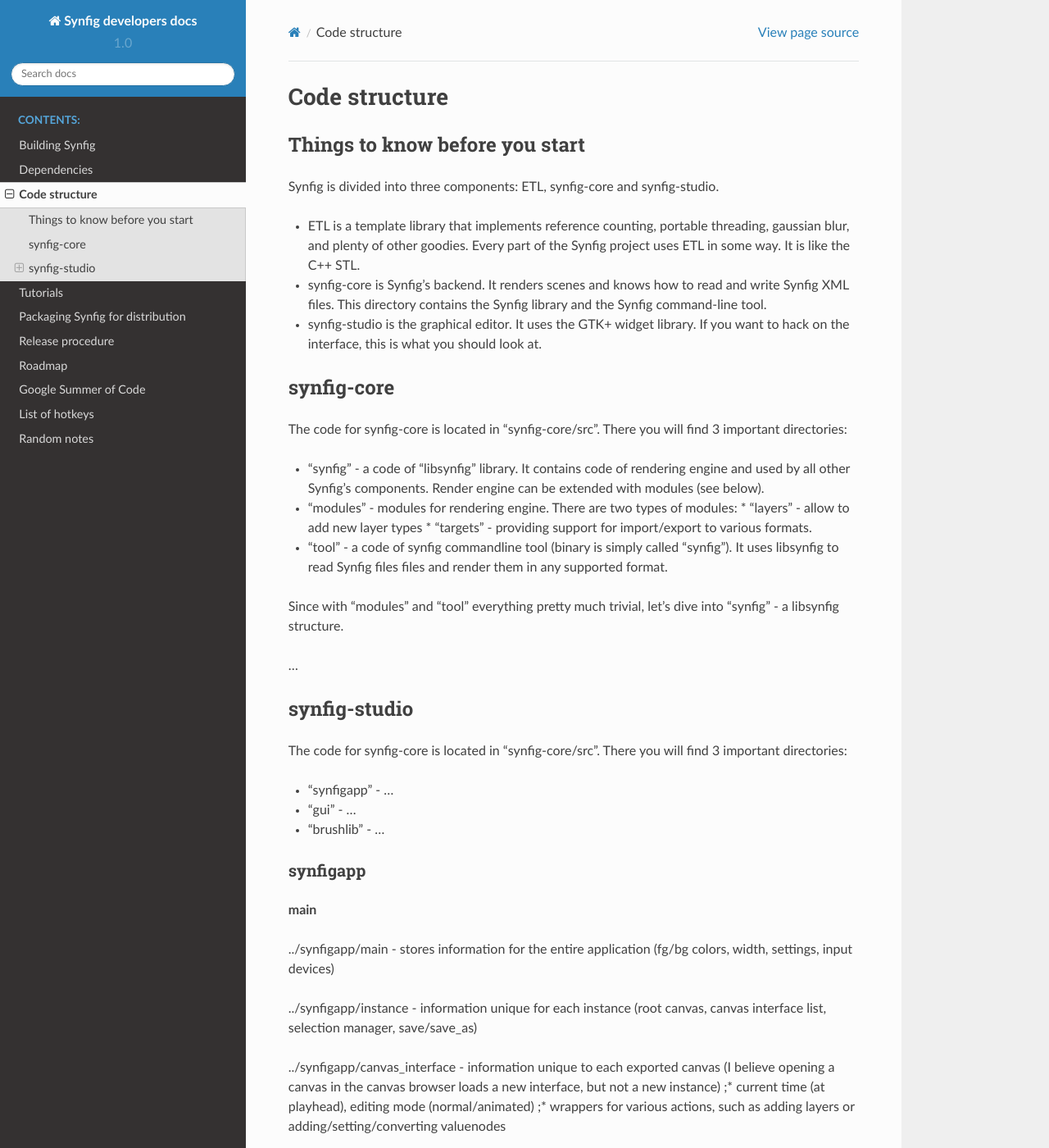
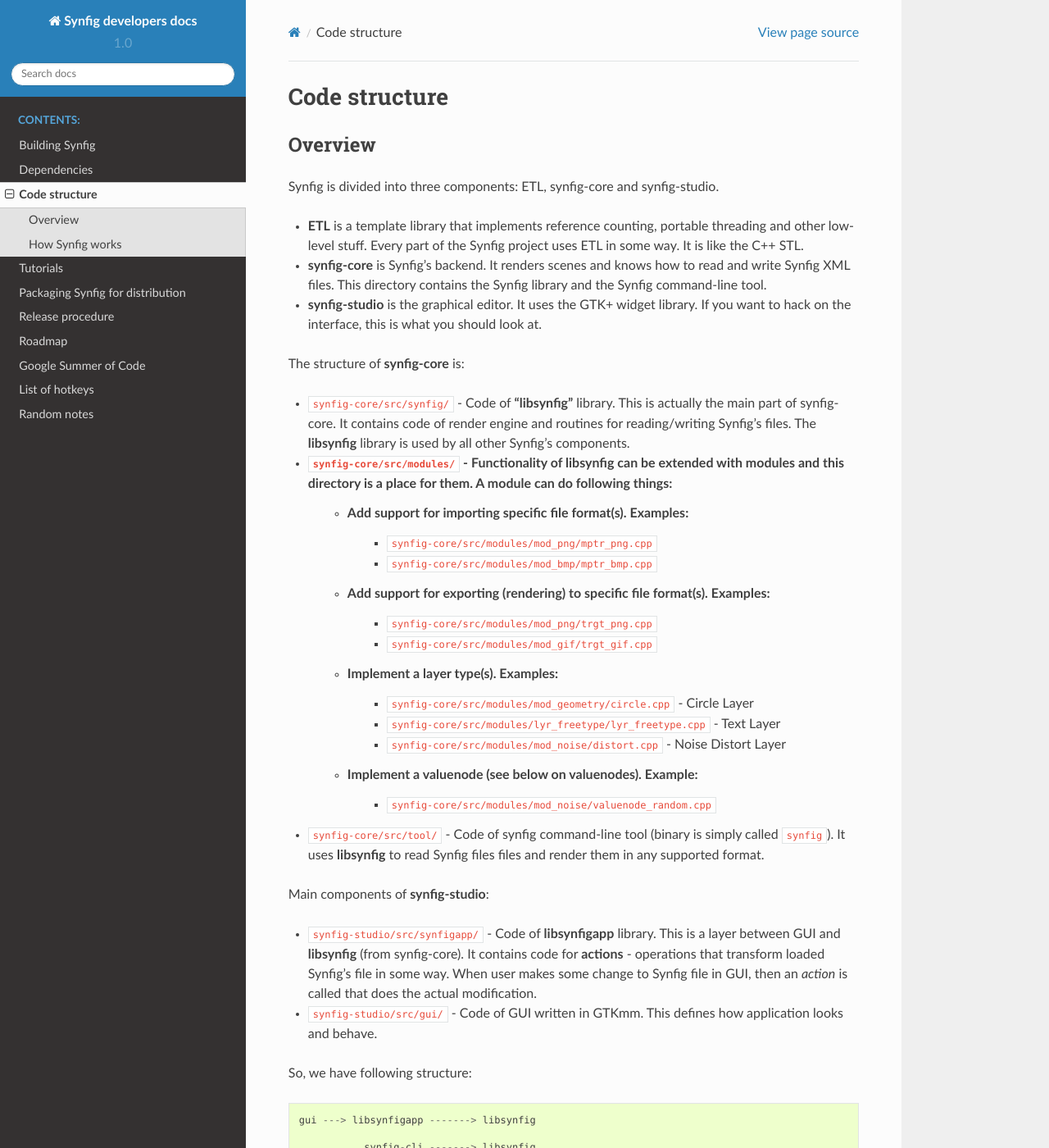
Before and after one commit to synfig/synfig-docs-dev, a Sphinx documentation site: the page built from docs/common/structure.rst, in a window 1280 px wide and 1400 px high. Shown: the whole window at 82% size. Built offline with Sphinx 7.4.7 and the Read the Docs theme 2.0.0, drawn with Linux system fonts in a browser that asks for light colours; some of the changed text lies outside the part shown.

Commit message:
Basic overview of structure and structure of synfig-core (WIP).

```diff
--- a/docs/common/structure.rst
+++ b/docs/common/structure.rst
@@ -3,228 +3,345 @@
 Code structure
 ===============
 
-Things to know before you start
-~~~~~~~~~~~~~~~~~~~~~~~~~~~~~~~
+
+Overview
+--------
 
 Synfig is divided into three components: ETL, synfig-core and synfig-studio.
 
-* ETL is a template library that implements reference counting, portable threading, gaussian blur, and plenty of other goodies. Every part of the Synfig project uses ETL in some way. It is like the C++ STL.
-* synfig-core is Synfig's backend. It renders scenes and knows how to read and write Synfig XML files. This directory contains the Synfig library and the Synfig command-line tool.
-* synfig-studio is the graphical editor. It uses the GTK+ widget library. If you want to hack on the interface, this is what you should look at.
+* **ETL** is a template library that implements reference counting, portable threading and other low-level stuff. Every part of the Synfig project uses ETL in some way. It is like the C++ STL.
+* **synfig-core** is Synfig's backend. It renders scenes and knows how to read and write Synfig XML files. This directory contains the Synfig library and the Synfig command-line tool.
+* **synfig-studio** is the graphical editor. It uses the GTK+ widget library. If you want to hack on the interface, this is what you should look at.
 
-synfig-core
-~~~~~~~~~~~~~~~~~~~~~~
+The structure of **synfig-core** is:
 
-The code for synfig-core is located in "synfig-core/src". There you will find 3 important directories:
+- ``synfig-core/src/synfig/`` - Code of **"libsynfig"** library. This is actually the main part of synfig-core. It contains code of render engine and routines for reading/writing Synfig's files. The **libsynfig** library is used by all other Synfig's components.
+- ``synfig-core/src/modules/`` - Functionality of **libsynfig** can be extended with modules and this directory is a place for them. A module can do following things:
+   - Add support for importing specific file format(s). Examples:
+      - ``synfig-core/src/modules/mod_png/mptr_png.cpp``
+      - ``synfig-core/src/modules/mod_bmp/mptr_bmp.cpp``
+   - Add support for exporting (rendering) to specific file format(s). Examples:
+      - ``synfig-core/src/modules/mod_png/trgt_png.cpp``
+      - ``synfig-core/src/modules/mod_gif/trgt_gif.cpp``
+   - Implement a layer type(s). Examples:
+      -  ``synfig-core/src/modules/mod_geometry/circle.cpp`` - Circle Layer
+      -  ``synfig-core/src/modules/lyr_freetype/lyr_freetype.cpp`` - Text Layer
+      -  ``synfig-core/src/modules/mod_noise/distort.cpp`` - Noise Distort Layer
+   - Implement a **valuenode** (see below on valuenodes). Example:
+      - ``synfig-core/src/modules/mod_noise/valuenode_random.cpp``
+- ``synfig-core/src/tool/`` - Code of synfig command-line tool (binary is simply called ``synfig``). It uses **libsynfig** to read Synfig files files and render them in any supported format.
 
-* "synfig" - a code of "libsynfig" library. It contains code of rendering engine and used by all other Synfig's components. Render engine can be extended with modules (see below).
-* "modules" - modules for rendering engine. There are two types of modules:
-  * "layers" - allow to add new layer types
-  * "targets" - providing support for import/export to various formats.
-* "tool" - a code of synfig commandline tool (binary is simply called "synfig"). It uses libsynfig to read Synfig files files and render them in any supported format.
+Main components of **synfig-studio**:
 
-Since with "modules" and "tool" everything pretty much trivial, let's dive into "synfig" - a libsynfig structure.
-
-...
-
-synfig-studio
-~~~~~~~~~~~~~~~~~~~~~~
-
-The code for synfig-core is located in "synfig-core/src". There you will find 3 important directories:
-
-* "synfigapp" - ...
-* "gui" - ...
-* "brushlib" - ...
+- ``synfig-studio/src/synfigapp/`` - Code of **libsynfigapp** library. This is a layer between GUI and **libsynfig** (from synfig-core). It contains code for **actions** - operations that transform loaded Synfig's file in some way. When user makes some change to Synfig file in GUI, then an *action* is called that does the actual modification.
+- ``synfig-studio/src/gui/`` - Code of GUI written in GTKmm. This defines how application looks and behave.
 
 
-synfigapp
----------
 
-**main**
+So, we have following structure:
 
-../synfigapp/main - stores information for the entire application (fg/bg colors, width, settings, input devices)
+::
 
-../synfigapp/instance - information unique for each instance (root canvas, canvas interface list, selection manager, save/save_as)
+  gui ---> libsynfigapp -------> libsynfig
 
-../synfigapp/canvas_interface - information unique to each exported canvas (I believe opening a canvas in the canvas browser loads a new interface, but not a new instance)
-;* current time (at playhead), editing mode (normal/animated)
-;* wrappers for various actions, such as adding layers or adding/setting/converting valuenodes
+             synfig-cli -------> libsynfig
 
-../synfigapp/value_desc - link to a value node (eg. layer.param_name parent_value_node.param_index; animated.waypoint; canvas.param)
-valuelink - (?) Valuebase link. Inherits from synfig-core, why is this in studio/gtkmm?
 
-../synfigapp/inputdevice - input devices
-../synfigapp/settings - settings
-../synfigapp/selectionmanager (look-into) - selection manager interface, null selection manager
-../synfigapp/editmode - edit mode (normal, animated)
-../synfigapp/uimanager - interface class for a UI interface (Dialogs such as yes_no, yes_no_cancel, etc) The actual UI interface used is defined elsewhere
+How Synfig works
+----------------
 
-**action system**
+Let's take a few moments to understand the main concepts.
 
-../synfigapp/action - defines types of actions: action, undoable, canvasspecific, super, group
-../synfigapp/action_param - defines parameters for action
-../synfigapp/action_system - action system and passive grouper
-../synfigapp/actions/* - individual action
+The basic building block in Synfig is **Layer**.
 
-**misc**
+.. note::
 
-../synfigapp/general.h, general.h - gettext macros
-../synfigapp/cvs - cvs system
-../synfigapp/timegather - (?)
+   ``synfig-core/src/synfig/layer.cpp``
 
-gui
----------
+Layer either displays some graphical information on the screen (circle, line, text, etc.), or does some transformation of graphic information *under* it - i.e. acts as **filter** (blur, translation, noise distortion, etc.).
 
-[Core UI]
-main - entry point, creates an instance of App
-app - initializes the application (loads all UI components)
-;* manages instances (which one is selected), canvas views, preferences
-autorecover - automatic recovery (references app, uses instance)
-devicetracker: save/load preferences and init extended input devices
-instance - (?) inherits from synfigapp::Instance
+.. note::
 
-[Misc UI]
-splash - splash screen window
-about - about dialog
-adjust_window - (?) Adjustment Window, uses scale factor
-onemoment - window saying "one moment, please"
-dialog_setup
-widget_filename
-iconcontroller - pairs icon files with gtk names. Can get an icon for a valuenode or layer
+   Built-in layers:
+     - ``synfig-core/src/synfig/layers/``
 
-[Canvas view]
-canvasview - makes the menus; receives on_duck_changed events; creates a workarea
+   Layers as modules:
+     - ``synfig-core/src/modules/lyr_std``
+     - ``synfig-core/src/modules/lyr_freetype``
+     - ``synfig-core/src/modules/mod_example``
+     - ``synfig-core/src/modules/mod_geometry``
+     - ``synfig-core/src/modules/mod_gradient``
+     - ``synfig-core/src/modules/mod_noise``
+     - ``synfig-core/src/modules/mod_particle``
 
-framedial - a table with play/forward/backward buttons
-keyframedial - buttons for seek next, previous, lock
-resolutiondial - Increase/decrease/ use low res
-toggleducksdial - Show/hide various types of ducks
-zoomdial - zoom in/out/etc
 
-[================== Ducks and Tools =================]
+Layers are placed in particular order.
 
-[Workarea]
-workarea - [inherits from duckmatic and Gtk::Table] the workarea
-event_layerclick - event for layer clicked
-event_mouse - stores the mouse button pressed and any modifier keys
-eventkey - key of events (e.g. refresh, stop, undo, workarea clicked...)
+::
 
-[Ducks]
-duckmatic - manages ducks, ducks_dragger, strokes, and Beziers
-;* (Also defines duckdrag_base and translate)
-;* When a duck drag is done, passes the new locations of the duck to canvasview (reverse manipulation function)
+  - Layer 3
+  - Layer 2
+  - Layer 1
 
-duck - a duck (stores either a point or an angle of rotation)
-ducktransform_* - define duck transformations. These are used to transform the ducks so they line up with a transformed object on-screen
+Layers are rendered from bottom to top.
 
-[Toolbox]
-toolbox.h - the toolbox
-widget_defaults - the fill/outline/etc selection widget in the toolbox
-widget_tooloptions
+All graphic information under particular layer is called its **Context**.
 
-[State system]
-smach.h - typedef etl::smach<CanvasView,EventKey> Smach; // [state machine]
-statemanager -keep track of states
-state_* - all of the states
-;* states such as normal and rotate define their own duck draggers
-../synfigapp/blineconvert - used by draw tool to convert list of points to a bline
+In example above ``Layer 2`` together with ``Layer 1`` are context of ``Layer 3``.
 
-[================ Docks and Dialogs =================]
-[Docks System]
-dockmanager - gets size, position, or contents of a dockable, registers/unregisters dockables, find dockable or DockDialog, present a given dockable (takes a name)
+If ``Layer 3`` is a graphic layer, then it displays some graphic information, which is composed with its context (``Layer 1`` and ``Layer 2``). The way how ``Layer 3`` composed with its context is defined by layer's **Blend Method**.
 
-dockable - generic class for dockables. "dnd" is "drag-and-drop"
-dockbook - a notebook (tabbed group) of docks
-dockdialog - a window, presumably  containing various dockbooks (tabbed groups) of dockables
-dock_canvasspecific - base class for canvas-specific dockables
+.. note::
 
-[Docks]
-dock_info - (shows mouse position and the color under it)
-dock_navigator
-dock_history
+   ``synfig-core/src/synfig/color/``
 
-dock_curves - uses curves widget + some time sliders
-widget_curves
+   TODO: Add link to list of available blend methods
 
-[Tree docks]
-canvastreestore- (?)
+If ``Layer 3`` is a filter layer, then it transforms graphic information created by ``Layer 1`` and ``Layer 2``.
 
-dock_canvases - canvas browser
+A structure which stores a list of layers is called **Canvas**.
 
-dock_timetrack
-widget_timeslider - the time track, labeled at regular intervals
-dialog_keyframe
-dialog_waypoint
-widget_keyframe_list
-widget_waypoint
-widget_waypointmodel
-keyframeactionmanager - "Add new keyframe" and "keyframe properties" buttons, keeps track of keyframe tree
-keyframetree - TreeView of keyframes
-keyframetreestore - stores keyframes (is there any point to keyframe_tree_store_class_?)
+.. note::
 
-dock_metadata
-metadatatreestore - model for metadata tree
+   ``synfig-core/src/synfig/canvas.cpp``
 
-dock_layergroups
-layergrouptree - TreeView of layer groups
-layergrouptreestore - model for layer group tree
+A canvas can also store other canvases. This is how layers organized into hierarchy.
 
-dock_children
-childrentree - TreeView of canvas' children
-childrentreestore - model for children tree
+In GUI canvases represented by Groups, but in code they are called Paste Canvases. Past Canvas is a special type of layers, which holds Canvas of other layers.
 
-dock_layers
-dock_params
-layerparamtreestore - model for layer params tree
-layertreestore - model for layers tree
-layertree - returns TreeViews of layers and params
-layeractionmanager - keeps track of layer tree; creates actions relating to layers
+.. note::
 
-[Widgets for valuenodes]
-widget_value - picks the right widget for a valuenode
+   ``synfig-core/src/synfig/layers/layer_pastecanvas.cpp``
 
-widget_canvaschooser - Canvas valuenode (select canvas)
-widget_color
-widget_coloredit
-widget_gradient - gradient valuenode
-widget_compselect - select the composition (file) being edited
-widget_distance - spinbutton (for type real when it's a distance)
-widget_enum - enum type values
-widget_time - time valuenode
-widget_vector - (aka point)
+Every Synfig file has a Root Canvas, which contains all layers. Also it can have several *Exported* canvases - a separate canvases that are outside of Root Canvas.
 
-[Dialogs]
-dialog_color - select a color
-dialog_gradient -set a gradient
-canvasoptions -toggles grid snapping, visibility, and size
-canvasproperties - name, id, info, and metadata
+Paste Canvas can be **inline** (i.e. include all its content in itself) or **linked** (i.e. reference content from exported canvases or other Synfig files).
 
-[======================= Other ======================]
+.. note::
 
-[Renderer system] - I have not looked into this much
-asyncrenderer
-preview - Preview class and the preview widget
-renddesc - RendDesc widget (Render menu - why is it called desc?)
-renderer_* - rendering system
-workarearenderer
-dialog_preview
-dialog_targetparam - parameters for rendering target
+   Loading Synfig file:  ``synfig-core/src/synfig/loadcanvas.cpp``
 
-[Audio system] - Did not look at, as it is disabled
-audiocontainer
-dialog_soundselect
-widget_sound
+   Saving Synfig file: ``synfig-core/src/synfig/savecanvas.cpp``
 
-[Modules]
-./mod_mirror/ - Mirror tool
-./mod_palette/ - Palette
-module - interface class for models: has methods start() stop()
+Every layer has a set of **Parameters**, which define how layer is rendered (and *what* it is rendering).
 
-[======================= MISC =======================]
+In simplest case layer parameter can be defined by a value of particular type - **ValueBase** (Integer, Real, Bool, Color, etc).
 
-ipc - (?)
-keymapsettings - (Defines the structures for managing key map settings) affects accelerators
+.. note::
 
-groupactionmanager - (look-into) references LayerGroupTree
+   ``synfig-core/src/synfig/base_types.cpp``
 
-compview - Does not appear to be used anywhere
+In complex case parameter can be defined by **ValueNode**. ValueNode is a formula that produces a value from some calculations. Each ValueNode has parameters that define input data for formula. Parameters of ValueNode can also be represented by ValueBases or ValueNodes, so it is possible to construct nested formulas.
+
+.. note::
+
+   ``synfig-core/src/synfig/valuenodes/``
+   ``synfig-core/src/modules/mod_noise/valuenode_random.cpp``
+
+It is possible to link ValueNodes and ValueBases for different layers.
+
+TODO: Make an illustration of layers sharing same ValueNodes/ValueBases
+
+
+
+To be continued...
+
+..
+	TODO: Include info from https://wiki.synfig.org/Dev:How_Synfig_Works
+
+	TODO: Write about linking
+
+	TODO: Write about animated ValueNodes.
+
+	TODO: Write about rendering engines.
+  synfigapp
+  ---------
+
+	**main**
+
+	../synfigapp/main - stores information for the entire application (fg/bg colors, width, settings, input devices)
+
+	../synfigapp/instance - information unique for each instance (root canvas, canvas interface list, selection manager, save/save_as)
+
+	../synfigapp/canvas_interface - information unique to each exported canvas (I believe opening a canvas in the canvas browser loads a new interface, but not a new instance)
+	;* current time (at playhead), editing mode (normal/animated)
+	;* wrappers for various actions, such as adding layers or adding/setting/converting valuenodes
+
+	../synfigapp/value_desc - link to a value node (eg. layer.param_name parent_value_node.param_index; animated.waypoint; canvas.param)
+	valuelink - (?) Valuebase link. Inherits from synfig-core, why is this in studio/gtkmm?
+
+	../synfigapp/inputdevice - input devices
+	../synfigapp/settings - settings
+	../synfigapp/selectionmanager (look-into) - selection manager interface, null selection manager
+	../synfigapp/editmode - edit mode (normal, animated)
+	../synfigapp/uimanager - interface class for a UI interface (Dialogs such as yes_no, yes_no_cancel, etc) The actual UI interface used is defined elsewhere
+
+	**action system**
+
+	../synfigapp/action - defines types of actions: action, undoable, canvasspecific, super, group
+	../synfigapp/action_param - defines parameters for action
+	../synfigapp/action_system - action system and passive grouper
+	../synfigapp/actions/* - individual action
+
+	**misc**
+
+	../synfigapp/general.h, general.h - gettext macros
+	../synfigapp/cvs - cvs system
+	../synfigapp/timegather - (?)
+
+	gui
+	---------
+
+	[Core UI]
+	main - entry point, creates an instance of App
+	app - initializes the application (loads all UI components)
+	;* manages instances (which one is selected), canvas views, preferences
+	autorecover - automatic recovery (references app, uses instance)
+	devicetracker: save/load preferences and init extended input devices
+	instance - (?) inherits from synfigapp::Instance
+
+	[Misc UI]
+	splash - splash screen window
+	about - about dialog
+	adjust_window - (?) Adjustment Window, uses scale factor
+	onemoment - window saying "one moment, please"
+	dialog_setup
+	widget_filename
+	iconcontroller - pairs icon files with gtk names. Can get an icon for a valuenode or layer
+
+	[Canvas view]
+	canvasview - makes the menus; receives on_duck_changed events; creates a workarea
+
+	framedial - a table with play/forward/backward buttons
+	keyframedial - buttons for seek next, previous, lock
+	resolutiondial - Increase/decrease/ use low res
+	toggleducksdial - Show/hide various types of ducks
+	zoomdial - zoom in/out/etc
+
+	[================== Ducks and Tools =================]
+
+	[Workarea]
+	workarea - [inherits from duckmatic and Gtk::Table] the workarea
+	event_layerclick - event for layer clicked
+	event_mouse - stores the mouse button pressed and any modifier keys
+	eventkey - key of events (e.g. refresh, stop, undo, workarea clicked...)
+
+	[Ducks]
+	duckmatic - manages ducks, ducks_dragger, strokes, and Beziers
+	;* (Also defines duckdrag_base and translate)
+	;* When a duck drag is done, passes the new locations of the duck to canvasview (reverse manipulation function)
+
+	duck - a duck (stores either a point or an angle of rotation)
+	ducktransform_* - define duck transformations. These are used to transform the ducks so they line up with a transformed object on-screen
+
+	[Toolbox]
+	toolbox.h - the toolbox
+	widget_defaults - the fill/outline/etc selection widget in the toolbox
+	widget_tooloptions
+
+	[State system]
+	smach.h - typedef etl::smach<CanvasView,EventKey> Smach; // [state machine]
+	statemanager -keep track of states
+	state_* - all of the states
+	;* states such as normal and rotate define their own duck draggers
+	../synfigapp/blineconvert - used by draw tool to convert list of points to a bline
+
+	[================ Docks and Dialogs =================]
+	[Docks System]
+	dockmanager - gets size, position, or contents of a dockable, registers/unregisters dockables, find dockable or DockDialog, present a given dockable (takes a name)
+
+	dockable - generic class for dockables. "dnd" is "drag-and-drop"
+	dockbook - a notebook (tabbed group) of docks
+	dockdialog - a window, presumably  containing various dockbooks (tabbed groups) of dockables
+	dock_canvasspecific - base class for canvas-specific dockables
+
+	[Docks]
+	dock_info - (shows mouse position and the color under it)
+	dock_navigator
+	dock_history
+
+	dock_curves - uses curves widget + some time sliders
+	widget_curves
+
+	[Tree docks]
+	canvastreestore- (?)
+
+	dock_canvases - canvas browser
+
+	dock_timetrack
+	widget_timeslider - the time track, labeled at regular intervals
+	dialog_keyframe
+	dialog_waypoint
+	widget_keyframe_list
+	widget_waypoint
+	widget_waypointmodel
+	keyframeactionmanager - "Add new keyframe" and "keyframe properties" buttons, keeps track of keyframe tree
+	keyframetree - TreeView of keyframes
+	keyframetreestore - stores keyframes (is there any point to keyframe_tree_store_class_?)
+
+	dock_metadata
+	metadatatreestore - model for metadata tree
+
+	dock_layergroups
+	layergrouptree - TreeView of layer groups
+	layergrouptreestore - model for layer group tree
+
+	dock_children
+	childrentree - TreeView of canvas' children
+	childrentreestore - model for children tree
+
+	dock_layers
+	dock_params
+	layerparamtreestore - model for layer params tree
+	layertreestore - model for layers tree
+	layertree - returns TreeViews of layers and params
+	layeractionmanager - keeps track of layer tree; creates actions relating to layers
+
+	[Widgets for valuenodes]
+	widget_value - picks the right widget for a valuenode
+
+	widget_canvaschooser - Canvas valuenode (select canvas)
+	widget_color
+	widget_coloredit
+	widget_gradient - gradient valuenode
+	widget_compselect - select the composition (file) being edited
+	widget_distance - spinbutton (for type real when it's a distance)
+	widget_enum - enum type values
+	widget_time - time valuenode
+	widget_vector - (aka point)
+
+	[Dialogs]
+	dialog_color - select a color
+	dialog_gradient -set a gradient
+	canvasoptions -toggles grid snapping, visibility, and size
+	canvasproperties - name, id, info, and metadata
+
+	[======================= Other ======================]
+
+	[Renderer system] - I have not looked into this much
+	asyncrenderer
+	preview - Preview class and the preview widget
+	renddesc - RendDesc widget (Render menu - why is it called desc?)
+	renderer_* - rendering system
+	workarearenderer
+	dialog_preview
+	dialog_targetparam - parameters for rendering target
+
+	[Audio system] - Did not look at, as it is disabled
+	audiocontainer
+	dialog_soundselect
+	widget_sound
+
+	[Modules]
+	./mod_mirror/ - Mirror tool
+	./mod_palette/ - Palette
+	module - interface class for models: has methods start() stop()
+
+	[======================= MISC =======================]
+
+	ipc - (?)
+	keymapsettings - (Defines the structures for managing key map settings) affects accelerators
+
+	groupactionmanager - (look-into) references LayerGroupTree
+
+	compview - Does not appear to be used anywhere
```
